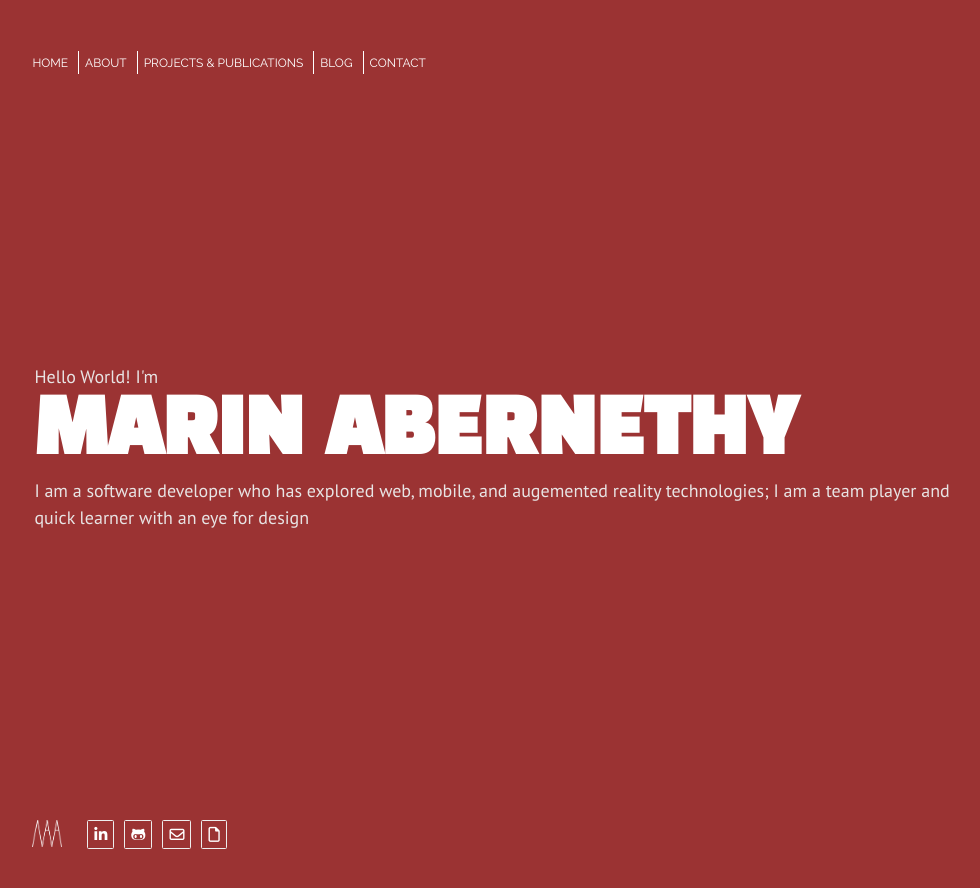
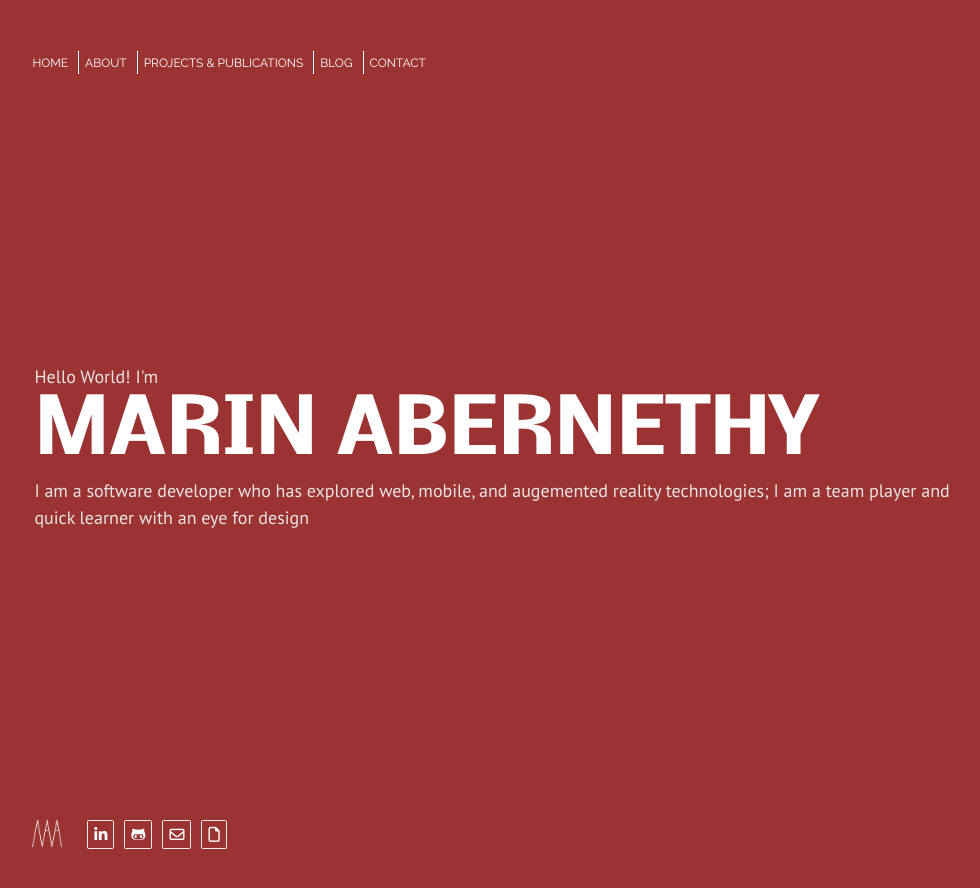
Before and after one commit to maabernethy/maabernethy.github.io, a Jekyll site: the page built from index.html, in a window 1280 px wide. Shown: the top 888 px of the page, without its empty margins (70-1050 px from the left). Built offline with Jekyll 4.4.1, drawn with Linux system fonts in a browser that asks for light colours; nearby versions of some CDN libraries; library files that are not in the unit come from our copies.

Commit message:
Update fonts

```diff
--- a/_sass/typography.scss
+++ b/_sass/typography.scss
@@ -1,12 +1,16 @@
 // Google Fonts
 @import url('https://fonts.googleapis.com/css?family=PT+Sans:400,400i,700');
-@import url('https://fonts.googleapis.com/css?family=Black+Han+Sans');
 @import url('https://fonts.googleapis.com/css?family=Raleway:400,400i,500,600,700');
+@import url('https://fonts.googleapis.com/css?family=Nobile:400,500,700');
+@import url('https://fonts.googleapis.com/css?family=Work+Sans:500,600,700,800,900');
 
 // Font Variables
-$black-han-sans: 'Black Han Sans', sans-serif;
 $pt-sans: 'PT Sans', sans-serif;
 $raleway: 'Raleway', sans-serif;
+$nobile: 'Nobile', sans-serif;
+
+//backup big font?
+$work: 'Work Sans', sans-serif;
 
 // Styles
 body, p, span {
@@ -15,7 +19,7 @@ body, p, span {
 }
 
 h1, h2, h3, h4, h5, h6 {
-  font-family: $black-han-sans;
+  font-family: $nobile;
   font-weight: bold;
 }
 
```
